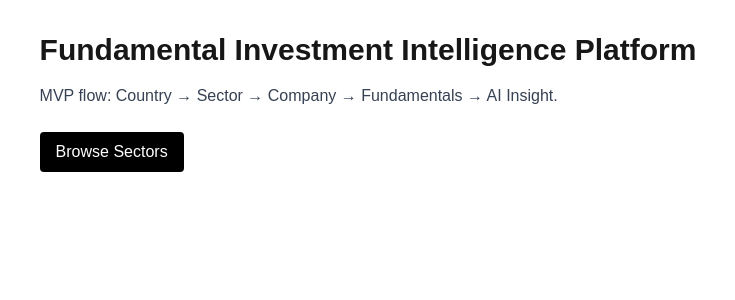
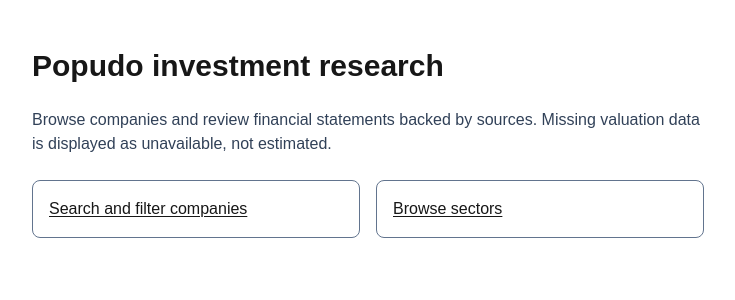
Before and after one commit to shepytk/popudo-investhelper, a Next.js app in the folder apps/web/: page / in a window 1280 px wide. Shown: the top 300 px of the page, without its empty margins (272-1007 px from the left). Built offline with nearby package versions, Linux system fonts and the light colour scheme.

Commit message:
feat(p3): surface keyboard accessible screener navigation on homepage

```diff
--- a/apps/web/src/app/page.tsx
+++ b/apps/web/src/app/page.tsx
@@ -2,16 +2,15 @@ import Link from "next/link";
 
 export default function Home() {
   return (
-    <main className="mx-auto max-w-3xl p-8">
-      <h1 className="text-3xl font-bold">Fundamental Investment Intelligence Platform</h1>
-      <p className="mt-4 text-gray-700">
-        MVP flow: Country → Sector → Company → Fundamentals → AI Insight.
+    <main id="main-content" className="mx-auto max-w-4xl space-y-6 px-4 py-8 sm:px-8 sm:py-12">
+      <h1 className="text-3xl font-bold">Popudo investment research</h1>
+      <p className="max-w-2xl text-slate-700 dark:text-slate-300">
+        Browse companies and review financial statements backed by sources. Missing valuation data is displayed as unavailable, not estimated.
       </p>
-      <div className="mt-6 flex gap-4">
-        <Link className="rounded bg-black px-4 py-2 text-white" href="/sectors">
-          Browse Sectors
-        </Link>
-      </div>
+      <nav aria-label="Research navigation" className="grid gap-4 sm:grid-cols-2">
+        <Link href="/screener" className="flex min-h-14 items-center rounded-lg border border-slate-500 p-4 font-medium underline underline-offset-2 focus-visible:outline-2 focus-visible:outline-offset-2">Search and filter companies</Link>
+        <Link href="/sectors" className="flex min-h-14 items-center rounded-lg border border-slate-500 p-4 font-medium underline underline-offset-2 focus-visible:outline-2 focus-visible:outline-offset-2">Browse sectors</Link>
+      </nav>
     </main>
   );
 }
```
